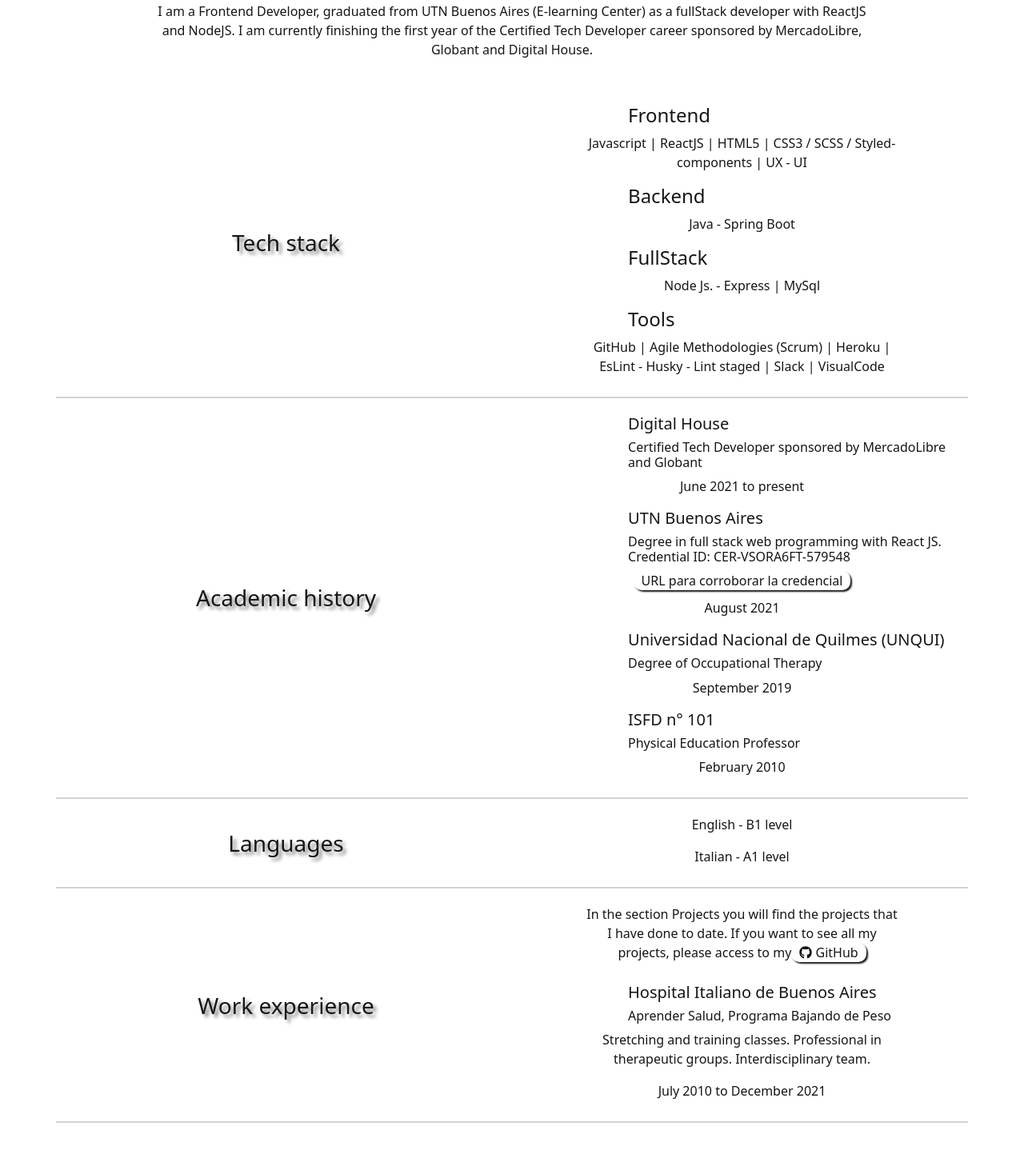
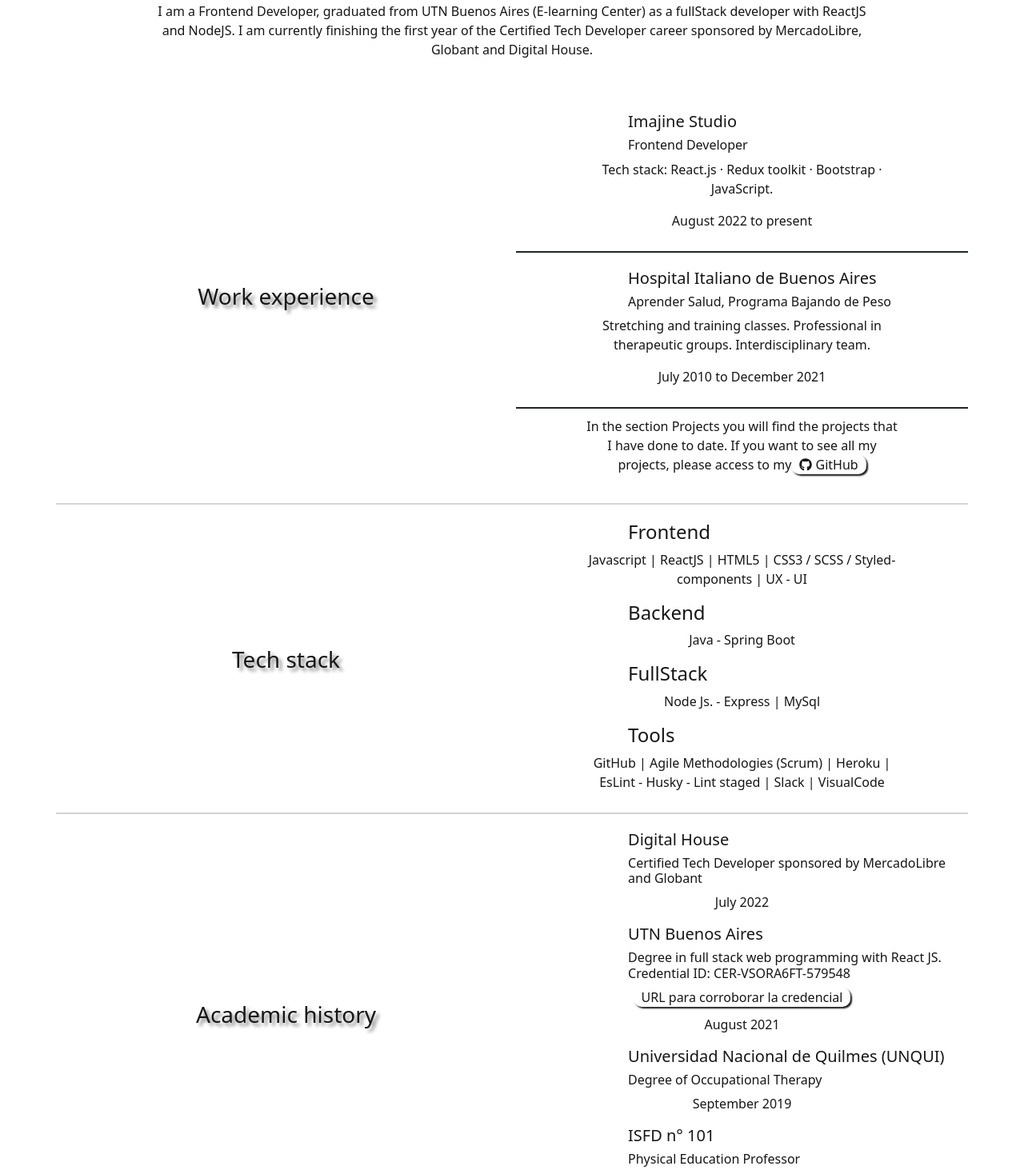
Before and after one commit to vuoso-l/portfolio_react, a React (Create React App) app: page /resume in a window 1280 px wide. Shown: the part 500-1963 px from the top of the page at 80% size. Built offline with nearby package versions, Linux system fonts and the light colour scheme.

Commit message:
fix: modified eslint config and added job

```diff
--- a/src/components/ExperienceComponent.jsx
+++ b/src/components/ExperienceComponent.jsx
@@ -1,11 +1,13 @@
+import { CardBorder } from "../stylesComponents/BasicTagsStyle";
+
 const ExperienceComponent = ({ h5, h6, p1, p2 }) => {
   return (
-    <>
+    <CardBorder>
       <h5>{h5}</h5>
       <h6>{h6}</h6>
       <p>{p1}</p>
       <p>{p2}</p>
-    </>
+    </CardBorder>
   );
 };
 
--- a/src/pages/ApiProjects.jsx
+++ b/src/pages/ApiProjects.jsx
@@ -30,7 +30,7 @@ const ApiProject = () => {
             name={languageCont.DentalClinic.name}
             p={languageCont.DentalClinic.p}
             urlImg="https://res.cloudinary.com/lupevu/image/upload/v1650408155/dentalclinic_s5s59q.jpg"
-            urlPage="https://github.com/vuoso-l/dentalClinic-API"
+            urlPage="https://github.com/vuoso-l/api-dental-clinic"
           />
           <CardItem
             name={languageCont.MantecaHarina.name}
--- a/src/pages/Resume.jsx
+++ b/src/pages/Resume.jsx
@@ -32,6 +32,31 @@ const Resume = () => {
         <p>{languageCont.p}</p>
         <div className="container">
           <section>
+            <H3CardStyle theme={theme}>{languageCont.workExperience.h3}</H3CardStyle>
+            <div>
+              <ExperienceComponent
+                h5="Imajine Studio"
+                h6="Frontend Developer"
+                p1={languageCont.workExperience.p1IS}
+                p2={languageCont.workExperience.p2IS}
+              />
+              <ExperienceComponent
+                h5="Hospital Italiano de Buenos Aires"
+                h6="Aprender Salud, Programa Bajando de Peso"
+                p1={languageCont.workExperience.p1HI}
+                p2={languageCont.workExperience.p2HI}
+              />
+              <p>
+                {languageCont.workExperience.p}
+                <SocialNetwork
+                  url="https://github.com/vuoso-l/"
+                  imgFontAw={imgGithub}
+                  socNetName="GitHub"
+                />
+              </p>
+            </div>
+          </section>
+          <section>
             <H3CardStyle theme={theme}>{languageCont.techStack.h3}</H3CardStyle>
             <div>
               <TechStackComponent
@@ -39,10 +64,7 @@ const Resume = () => {
                 p="Javascript | ReactJS | HTML5 | CSS3 / SCSS / Styled-components | UX - UI"
               />
               <TechStackComponent h4="Backend" p="Java - Spring Boot" />
-              <TechStackComponent
-                h4="FullStack"
-                p="Node Js. - Express | MySql"
-              />
+              <TechStackComponent h4="FullStack" p="Node Js. - Express | MySql" />
               <TechStackComponent
                 h4={languageCont.techStack.tools}
                 p="GitHub | Agile Methodologies (Scrum) | Heroku |
@@ -51,9 +73,7 @@ const Resume = () => {
             </div>
           </section>
           <section>
-            <H3CardStyle theme={theme}>
-              {languageCont.academicHistory.h3}
-            </H3CardStyle>
+            <H3CardStyle theme={theme}>{languageCont.academicHistory.h3}</H3CardStyle>
             <div>
               <AcademicComponent
                 h5="Digital House"
@@ -85,27 +105,6 @@ const Resume = () => {
               <p>{languageCont.languages.italian}</p>
             </div>
           </section>
-          <section>
-            <H3CardStyle theme={theme}>
-              {languageCont.workExperience.h3}
-            </H3CardStyle>
-            <div>
-              <p>
-                {languageCont.workExperience.p}
-                <SocialNetwork
-                  url="https://github.com/vuoso-l/"
-                  imgFontAw={imgGithub}
-                  socNetName="GitHub"
-                />
-              </p>
-              <ExperienceComponent
-                h5="Hospital Italiano de Buenos Aires"
-                h6="Aprender Salud, Programa Bajando de Peso"
-                p1={languageCont.workExperience.p1HI}
-                p2={languageCont.workExperience.p2HI}
-              />
-            </div>
-          </section>
         </div>
       </ResumeStyle>
       <Footer />
--- a/src/stylesComponents/BasicTagsStyle.js
+++ b/src/stylesComponents/BasicTagsStyle.js
@@ -19,15 +19,13 @@ export const H2Style = styled.h2`
 `;
 
 export const H2CardStyle = styled(H2Style)`
-  color: ${({ theme }) =>
-    theme === "light" ? color.titleLightCard : color.titleDarkCard};
+  color: ${({ theme }) => (theme === "light" ? color.titleLightCard : color.titleDarkCard)};
 `;
 
 export const H3CardStyle = styled.h3`
   text-shadow: 4px 4px 4px grey;
   text-align: center;
-  color: ${({ theme }) =>
-    theme === "light" ? color.titleLightCard : color.titleDarkCard};
+  color: ${({ theme }) => (theme === "light" ? color.titleLightCard : color.titleDarkCard)};
   padding: 0px 10px;
   @media ${device.tablet} {
     width: 100%;
@@ -91,18 +89,22 @@ export const GralAnchor = styled.a`
 export const ButtonDownload = styled.button`
   padding: 4px;
   font-size: 14px;
-  color: ${({ theme }) =>
-    theme === "light" ? color.lightParagraph : color.darkParagraph};
+  color: ${({ theme }) => (theme === "light" ? color.lightParagraph : color.darkParagraph)};
   background-color: ${color.bgNavigationHome};
   border-radius: 70px;
   &:hover {
     background-color: ${({ theme }) =>
       theme === "light" ? color.bgLightButton : color.bgDarkButton};
-    color: ${({ theme }) =>
-      theme === "light" ? color.darkParagraph : color.lightParagraph};
+    color: ${({ theme }) => (theme === "light" ? color.darkParagraph : color.lightParagraph)};
   }
   @media ${device.tablet} {
     padding: 6px;
     font-size: 16px;
   }
 `;
+
+export const CardBorder = styled.div`
+  padding-bottom: 10px;
+  margin-bottom: 10px;
+  border-bottom: 2px solid;
+`;
--- a/src/translations/resume.json
+++ b/src/translations/resume.json
@@ -10,7 +10,7 @@
       "academicHistory": {
         "h3": "Academic history",
         "carrerDH": "Certified Tech Developer sponsored by MercadoLibre and Globant",
-        "dateDH": "June 2021 to present",
+        "dateDH": "July 2022",
         "carrerUtn": "Degree in full stack web programming with React JS. Credential ID: CER-VSORA6FT-579548",
         "dateUtn": "August 2021",
         "carrerUnqui": "Degree of Occupational Therapy",
@@ -26,6 +26,8 @@
       "workExperience": {
         "h3": "Work experience",
         "p": "In the section Projects you will find the projects that I have done to date. If you want to see all my projects, please access to my",
+        "p1IS": "Tech stack: React.js · Redux toolkit · Bootstrap · JavaScript.",
+        "p2IS": "August 2022 to present",
         "p1HI": "Stretching and training classes. Professional in therapeutic groups. Interdisciplinary team.",
         "p2HI": "July 2010 to December 2021"
       }
@@ -40,7 +42,7 @@
       "academicHistory": {
         "h3": "Historial académico",
         "carrerDH": "Certified Tech Developer patrocinada por MercadoLibre y Globant",
-        "dateDH": "Junio 2021 a la actualidad",
+        "dateDH": "Julio 2022",
         "carrerUtn": "Diplomatura en programación web full stack con React JS. ID de la credencial: CER-VSORA6FT-579548",
         "dateUtn": "Agosto 2021",
         "carrerUnqui": "Licenciatura en Terapia Ocupacional",
@@ -56,6 +58,8 @@
       "workExperience": {
         "h3": "Experiencia laboral",
         "p": "En la sección Projects encontrarás los proyectos que he realizado hasta la fecha. Si querés ver todos mis proyectos, accedé a mi",
+        "p1IS": "Tech stack: React.js · Redux toolkit · Bootstrap · JavaScript.",
+        "p2IS": "Agosto 2022 a la actualidad",
         "p1HI": "Clases de estiramiento y entrenamiento. Profesional en grupos terapéuticos. Equipo interdisciplinario.",
         "p2HI": "Julio 2010 hasta diciembre 2021"
       }
```
Also changed, not shown: .eslintrc.js.
